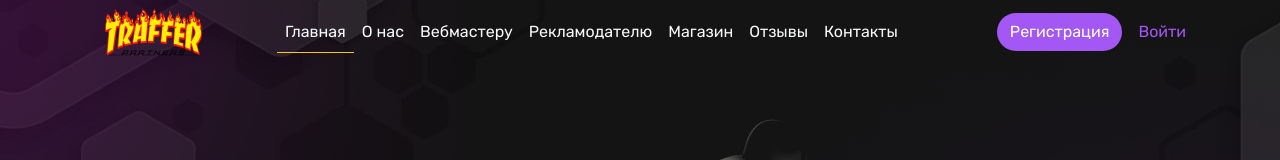
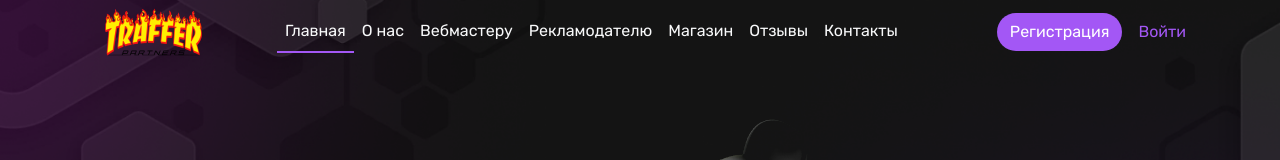
Before and after one commit to ITlodestar/Traffer_html, a plain HTML site: page index.html in a window 1280 px wide. In both pictures the pointer is over the link "Главная". Shown: the top 160 px of the page. Drawn offline with nearby package versions, Linux system fonts and the light colour scheme; files whose address does not match are found by name.

Commit message:
change hover

```diff
--- a/assist/style.css
+++ b/assist/style.css
@@ -51,7 +51,8 @@ body {
 }
 
 #navbarSupportedContent a:hover {
-  border-bottom: #FFC700 solid 1px;
+  border-bottom: #A357F5 solid 2px;
+
 }
 
 
@@ -298,6 +299,7 @@ body {
 .contactus h2 {
   font-size: 57px;
 }
+
 .contactus>div {
   max-width: 1000px;
 }
@@ -473,9 +475,11 @@ footer .copyright-footer {
   .title {
     font-size: 37px !important;
   }
+
   .bg-vid {
     max-width: 300px;
   }
+
   .chip-desk {
     display: none;
   }
```
